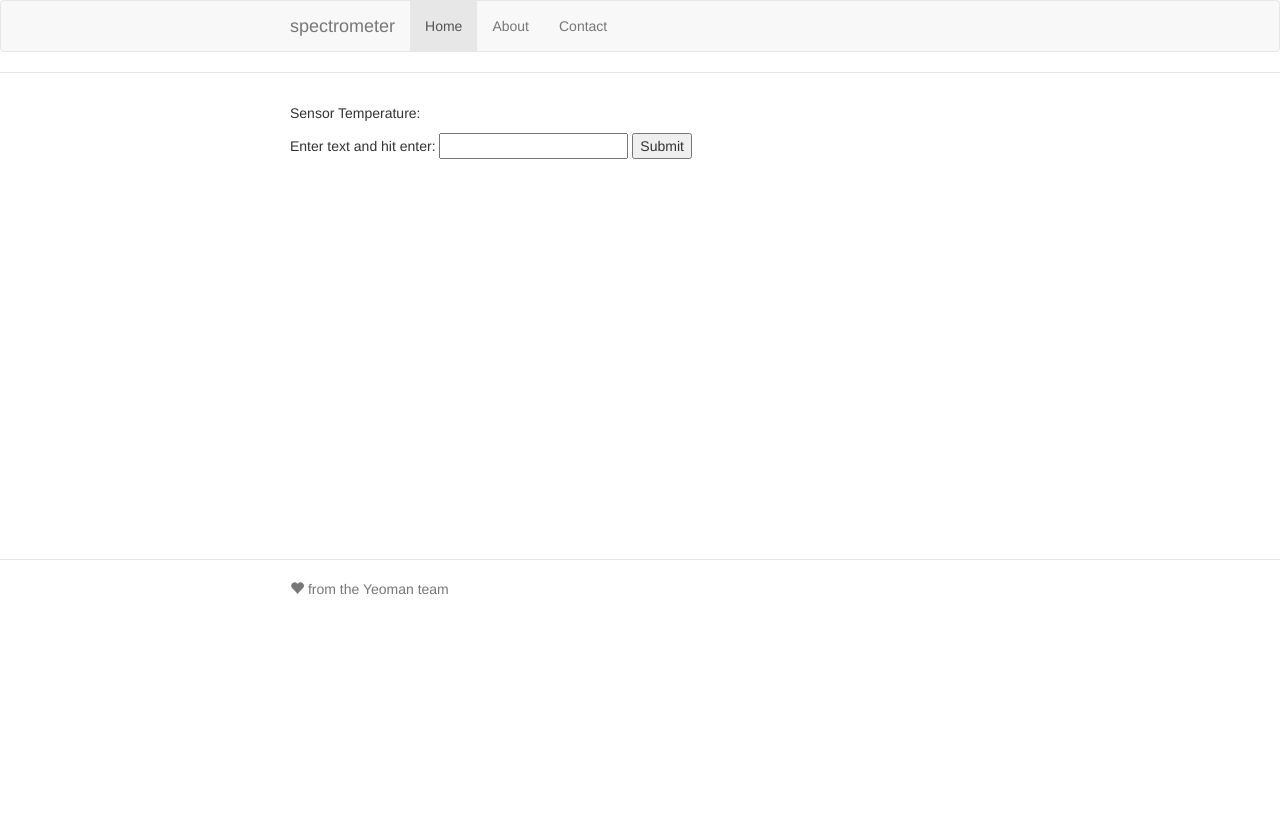
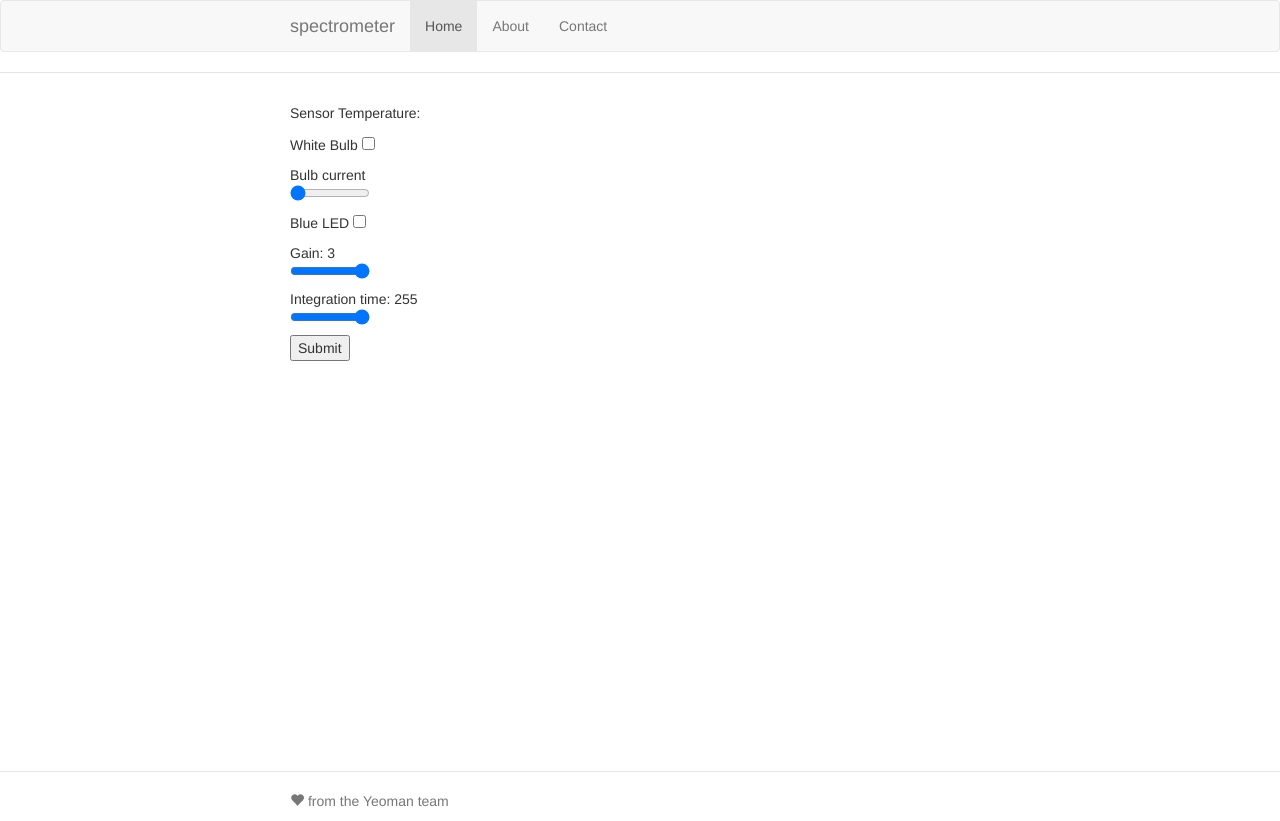
Before and after one commit to Dansc/spectrometer, a website: page app/index.html in a window 1280 px wide. Before the commit the page ends 800 px from the top, so only its background shows below. Drawn offline with nearby package versions, Linux system fonts and the light colour scheme; some packages are replaced by stand-ins of ours; files that its build step writes are made by us from their sources; a script that the page names is missing.

Commit message:
Can control arduino now with a simple form

```diff
--- a/app/scripts/controllers/main.js
+++ b/app/scripts/controllers/main.js
@@ -20,11 +20,31 @@ angular.module('spectrometerApp')
       'V' : 810,
       'W' : 860
     };
+    this.settings = {bulb : 0,
+      blueLED : 0,
+      current : 0,
+    gain : 4,
+    tc : 255};
+
 
     $scope.data = spectrdata.result;
+
     this.submit = function(d){
-      spectrdata.send(d);
+      var settings=  {};
+
+      settings.bulb = d.bulb ? "on" : "off";
+      settings.blueLED = d.blueLED ? "on" : "off";
+      settings.current = d.current;
+      settings.gain = d.gain;
+      settings.tc = d.tc;
+
+      var s = "";
+      for (var key in settings) {
+        s += key+":"+settings[key] + ";";
+      }
+      console.log(s.substring(0, s.length-1));
+      spectrdata.send(s);
     };
-
+    this.submit(this.settings);
 
 }]);
--- a/app/scripts/directives/barschart.js
+++ b/app/scripts/directives/barschart.js
@@ -56,7 +56,7 @@ angular.module('spectrometerApp')
                               .attr("stroke-width", 1.5);
 
             var initialized = false;
-            var scalestep = 100;
+            var scalestep = 10;
 
             var olddata = {};
             scope.$watch(attrs.data, function(newdata) {
--- a/app/views/main.html
+++ b/app/views/main.html
@@ -1,10 +1,37 @@
 
 <p>Sensor Temperature: {{data.tempC}}</p>
 
-<form ng-submit="main.submit(text)">
-  Enter text and hit enter:
-  <input type="text" ng-model="text" name="text" />
-  <input type="submit" id="submit" value="Submit" />
+<form ng-submit="main.submit(main.settings)" ng-model="main.settings">
+    <p>
+    White Bulb <input type="checkbox" name="Bulb"
+             ng-model="main.settings.bulb">
+  </p>
+  <p>
+    Bulb current <input type="range"
+                  style="width: 80px"
+                  ng-model="main.settings.current"
+                  value = "0"
+                  min="0" max="3" step="1">
+  </p>
+  <p>
+    Blue LED <input type="checkbox" name="blueLED"
+             ng-model="main.settings.blueLED">
+  </p>
+  <p>
+    Gain: {{main.settings.gain}} <input type="range"
+    style="width: 80px"
+    ng-model="main.settings.gain"
+    min="0" max="3" step="1">
+  </p>
+  <p>
+    Integration time: {{main.settings.tc}} <input type="range"
+    style="width: 80px"
+    ng-model="main.settings.tc"
+    name="points" min="0" max="255" step="1">
+  </p>
+
+  <p><input type="submit" id="submit" value="Submit" /></p>
+
 </form>
 
 <div class="container" style="height: 50vh; width: 80vw; margin: 0 auto;">
```
